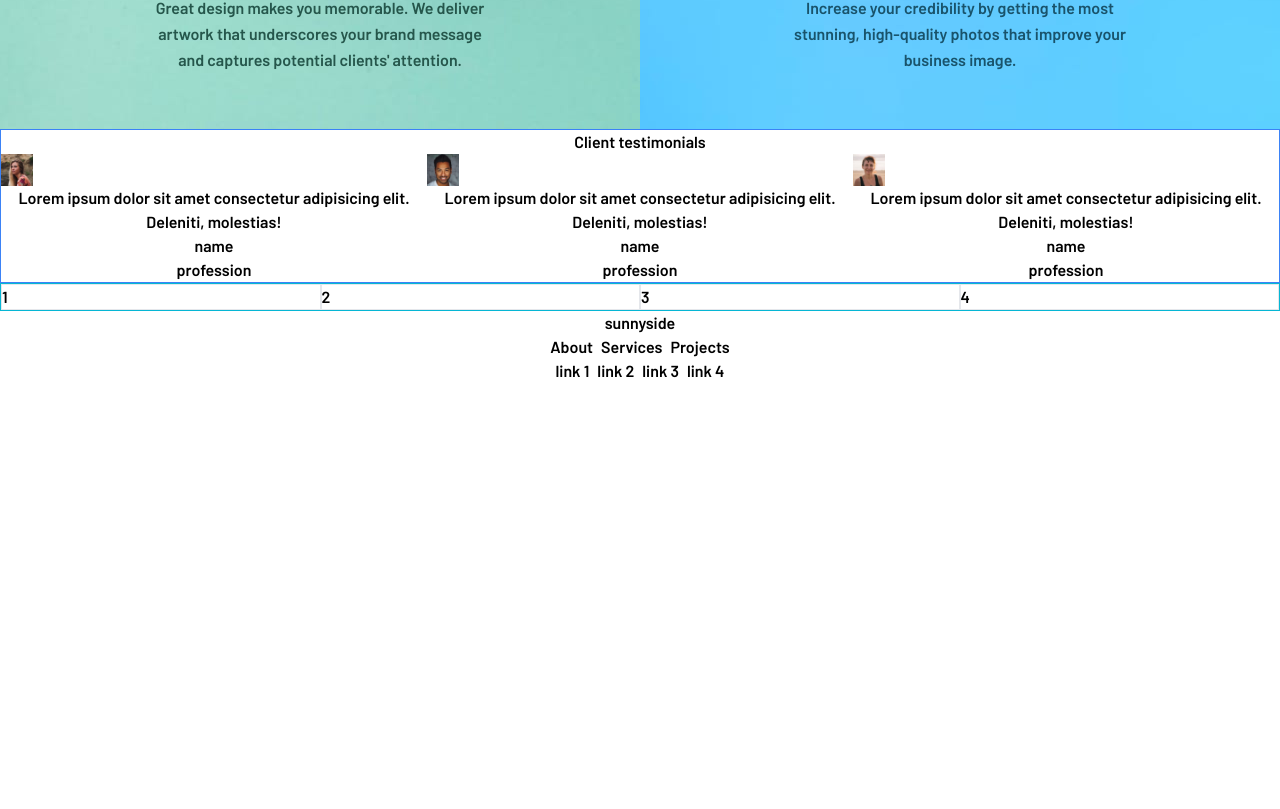
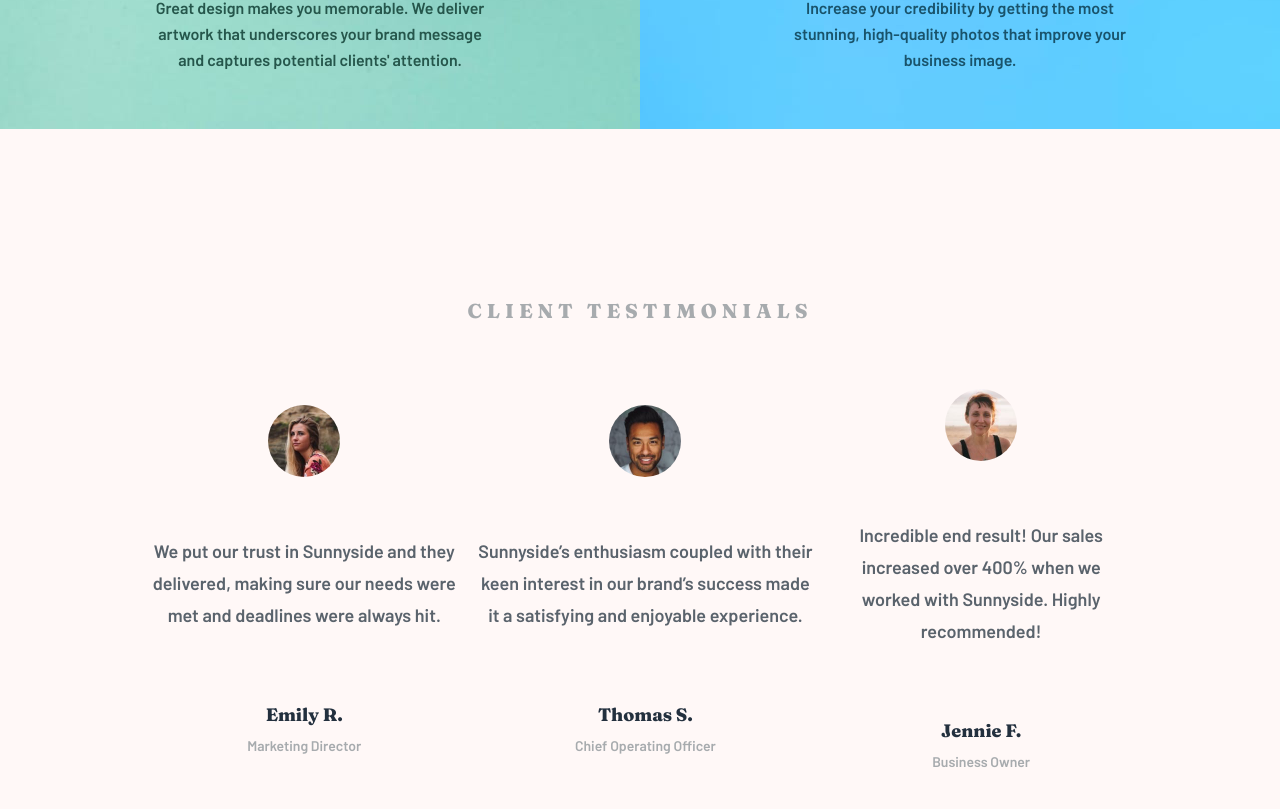
Before and after one commit to lazzzaroni/sunnyside-agency-landing-page, a Next.js app: page / in a window 1280 px wide. Shown: the part 2471-3280 px from the top of the page. Before the commit the page ends 2854 px from the top, so only its background shows below. Built offline with nearby package versions, Linux system fonts and the light colour scheme.

Commit message:
Testimonials

```diff
--- a/src/components/Container.tsx
+++ b/src/components/Container.tsx
@@ -1,66 +1,13 @@
-import Image from "next/image";
-
 import Hero from "./Hero";
 import Services from "./Services";
+import Testimonials from "./Testimonials";
 
 export default function Container() {
   return (
     <>
       <Hero />
       <Services />
-      <section className="border border-blue-500 text-center">
-        <h1>Client testimonials</h1>
-        <ul className="flex flex-col items-center justify-center md:flex-row">
-          <li>
-            <article>
-              <Image
-                src="/images/image-emily.jpg"
-                width={32}
-                height={32}
-                alt="Image"
-              />
-              <p>
-                Lorem ipsum dolor sit amet consectetur adipisicing elit.
-                Deleniti, molestias!
-              </p>
-              <p>name</p>
-              <p>profession</p>
-            </article>
-          </li>
-          <li>
-            <article>
-              <Image
-                src="/images/image-thomas.jpg"
-                width={32}
-                height={32}
-                alt="Image"
-              />
-              <p>
-                Lorem ipsum dolor sit amet consectetur adipisicing elit.
-                Deleniti, molestias!
-              </p>
-              <p>name</p>
-              <p>profession</p>
-            </article>
-          </li>
-          <li>
-            <article>
-              <Image
-                src="/images/image-jennie.jpg"
-                width={32}
-                height={32}
-                alt="Image"
-              />
-              <p>
-                Lorem ipsum dolor sit amet consectetur adipisicing elit.
-                Deleniti, molestias!
-              </p>
-              <p>name</p>
-              <p>profession</p>
-            </article>
-          </li>
-        </ul>
-      </section>
+      <Testimonials />
       <section className="grid grid-cols-2 grid-rows-1 border border-cyan-500 md:grid-cols-4">
         <div className="border">1</div>
         <div className="border">2</div>
--- /dev/null
+++ b/src/components/Testimonials.tsx
@@ -0,0 +1,130 @@
+import Image from "next/image";
+
+import { cn } from "@/lib/utils";
+
+export default function Testimonials() {
+  return (
+    <section
+      className={cn(
+        "bg-primary-soft-red/5 px-7 py-2 text-center text-neutral-very-dark-grayish-blue",
+        "md:pb-40 md:pt-28"
+      )}
+    >
+      <h1
+        className={cn(
+          "pt-14 font-serif font-extrabold uppercase tracking-[0.25em] text-neutral-grayish-blue",
+          "md:text-xl"
+        )}
+      >
+        Client testimonials
+      </h1>
+      <div className="flex flex-col items-center justify-center md:mx-auto md:gap-4 lg:w-4/5 lg:flex-row">
+        <article
+          className={cn(
+            "flex flex-col items-center justify-center gap-[30px] pt-16 last:pb-20",
+            "md:last:pb-0"
+          )}
+        >
+          <Image
+            src="/images/image-emily.jpg"
+            width={72}
+            height={72}
+            alt="Image"
+            className="rounded-full"
+          />
+          <blockquote
+            className={cn(
+              "w-[min(100%,480px)] p-0 text-lg leading-8",
+              "md:pb-10 md:pt-7 lg:w-[min(100%,340px)]"
+            )}
+          >
+            We put our trust in Sunnyside and they delivered, making sure our
+            needs were met and deadlines were always hit.
+          </blockquote>
+          <div>
+            <h4
+              className={cn(
+                "pb-1 font-serif text-lg font-extrabold text-neutral-very-dark-desaturated-blue"
+              )}
+            >
+              Emily R.
+            </h4>
+            <small className={cn("text-sm text-neutral-grayish-blue")}>
+              Marketing Director
+            </small>
+          </div>
+        </article>
+        <article
+          className={cn(
+            "flex flex-col items-center justify-center gap-[30px] pt-16 last:pb-20",
+            "md:last:pb-0"
+          )}
+        >
+          <Image
+            src="/images/image-thomas.jpg"
+            width={72}
+            height={72}
+            alt="Image"
+            className="rounded-full"
+          />
+          <blockquote
+            className={cn(
+              "w-[min(100%,480px)] p-0 text-lg leading-8",
+              "md:pb-10 md:pt-7 lg:w-[min(100%,340px)]"
+            )}
+          >
+            Sunnyside’s enthusiasm coupled with their keen interest in our
+            brand’s success made it a satisfying and enjoyable experience.
+          </blockquote>
+          <div>
+            <h4
+              className={cn(
+                "pb-1 font-serif text-lg font-extrabold text-neutral-very-dark-desaturated-blue"
+              )}
+            >
+              Thomas S.
+            </h4>
+            <small className={cn("text-sm text-neutral-grayish-blue")}>
+              Chief Operating Officer
+            </small>
+          </div>
+        </article>
+        <article
+          className={cn(
+            "flex flex-col items-center justify-center gap-[30px] pt-16 last:pb-20",
+            "md:last:pb-0"
+          )}
+        >
+          <Image
+            src="/images/image-jennie.jpg"
+            width={72}
+            height={72}
+            alt="Image"
+            className="rounded-full"
+          />
+          <blockquote
+            className={cn(
+              "w-[min(100%,480px)] p-0 text-lg leading-8",
+              "md:pb-10 md:pt-7 lg:w-[min(100%,340px)]"
+            )}
+          >
+            Incredible end result! Our sales increased over 400% when we worked
+            with Sunnyside. Highly recommended!
+          </blockquote>
+          <div>
+            <h4
+              className={cn(
+                "pb-1 font-serif text-lg font-extrabold text-neutral-very-dark-desaturated-blue"
+              )}
+            >
+              Jennie F.
+            </h4>
+            <small className={cn("text-sm text-neutral-grayish-blue")}>
+              Business Owner
+            </small>
+          </div>
+        </article>
+      </div>
+    </section>
+  );
+}
```
